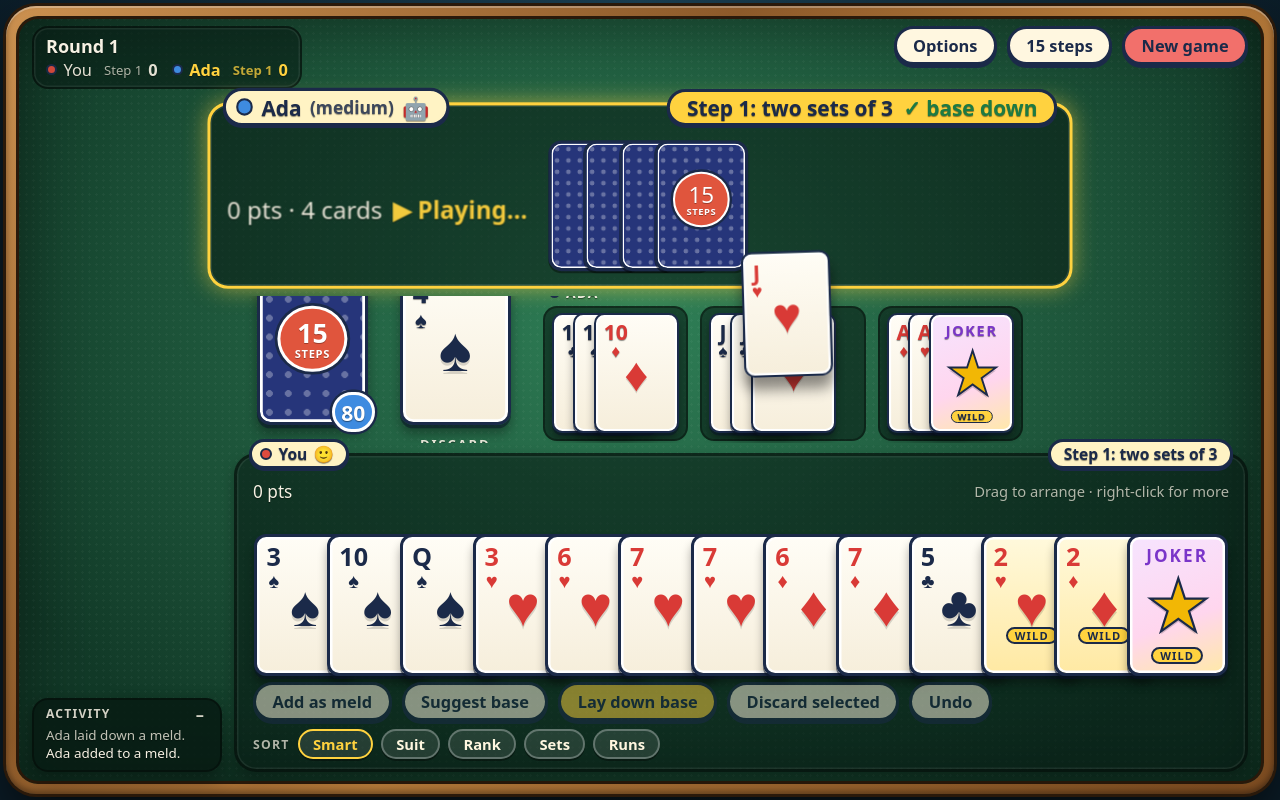
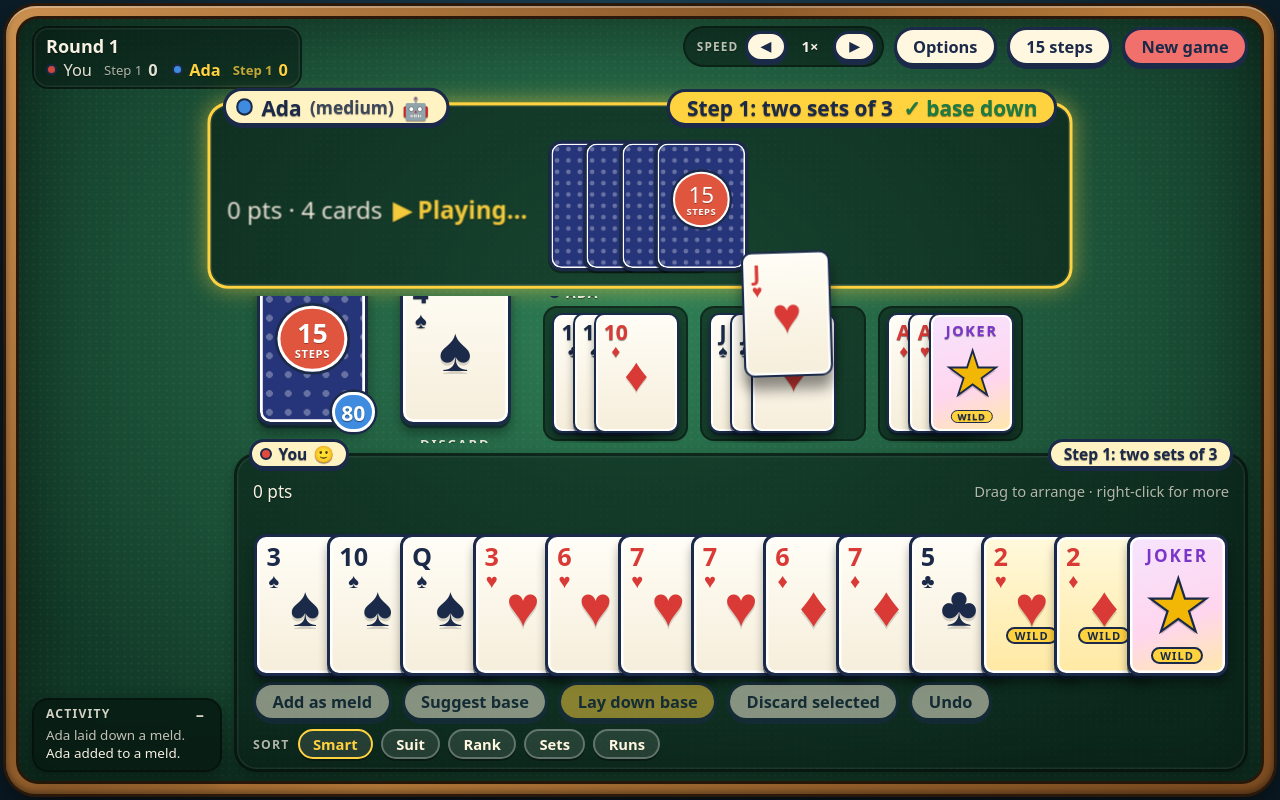
Before and after one commit to StevePearson-github/15-Steps, a React (Vite) app: page / in a window 1280 px wide. Both pictures are taken after a click on the button "Start game". Built offline with nearby package versions, Linux system fonts and the light colour scheme.

Commit message:
Speed arrows are always visible, in the top bar beside the menu buttons
Co-Authored-By: Claude Sonnet 5.5 <noreply@anthropic.com>
Claude-Session: https://claude.ai/code/session_01Lr52GrXhQxfMYyK1eJpHKU

```diff
--- a/src/ui/App.tsx
+++ b/src/ui/App.tsx
@@ -101,11 +101,17 @@ export function App({ aiDelayMs = 700 }: { aiDelayMs?: number }) {
         setSession(null);
       }}
       onUndo={() => setSession((s) => (s ? undo(s) : s))}
+      speed={{
+        label: speedLabel(speed),
+        canSlower: speed > 0,
+        canFaster: speed < SPEED_FACTORS.length - 1,
+        onSlower: () => setSpeed((s) => Math.max(0, s - 1)),
+        onFaster: () => setSpeed((s) => Math.min(SPEED_FACTORS.length - 1, s + 1)),
+      }}
       watch={{
         paused,
         onTogglePause: () => setPaused((p) => !p),
         onStep: advance,
-        speed: { label: speedLabel(speed), canSlower: speed > 0, canFaster: speed < SPEED_FACTORS.length - 1, onSlower: () => setSpeed((s) => Math.max(0, s - 1)), onFaster: () => setSpeed((s) => Math.min(SPEED_FACTORS.length - 1, s + 1)) },
       }}
     />
   );
--- a/src/ui/Table.tsx
+++ b/src/ui/Table.tsx
@@ -21,11 +21,9 @@ interface TableProps {
   /** Take back your last play this turn. */
   onUndo?: () => void;
   /** Controls for watching computers play (only used when there is no human seat). */
-  watch?: {
-    paused: boolean; onTogglePause: () => void; onStep: () => void;
-    /** The speed arrows: how fast the computers play and the cards fly. */
-    speed?: { label: string; canSlower: boolean; canFaster: boolean; onSlower: () => void; onFaster: () => void };
-  };
+  watch?: { paused: boolean; onTogglePause: () => void; onStep: () => void };
+  /** The speed arrows, always on screen: how fast the computers play and the cards fly. */
+  speed?: { label: string; canSlower: boolean; canFaster: boolean; onSlower: () => void; onFaster: () => void };
 }
 
 /** Things that are not "empty board": anything you can press, plus cards, melds, the hand and pop-ups. */
@@ -40,7 +38,7 @@ interface Choice {
   apply: (spec: MeldSpec) => void;
 }
 
-export function Table({ session, onAction, onNewGame, onUndo, watch }: TableProps) {
+export function Table({ session, onAction, onNewGame, onUndo, watch, speed }: TableProps) {
   const { state, seats, log } = session;
   const me = humanSeat(session);
   const player = me >= 0 ? state.players[me] : undefined;
@@ -316,13 +314,6 @@ export function Table({ session, onAction, onNewGame, onUndo, watch }: TableProp
         <button type="button" onClick={watch.onStep} disabled={!watch.paused || state.phase === 'gameOver'} title="Play one move">
           Step
         </button>
-        {watch.speed && (
-          <span className="speed" role="group" aria-label="Speed">
-            <button type="button" className="arrow" aria-label="Slower" title="Slower" disabled={!watch.speed.canSlower} onClick={watch.speed.onSlower}>◀</button>
-            <span className="speed-label" aria-live="polite">{watch.speed.label}</span>
-            <button type="button" className="arrow" aria-label="Faster" title="Faster" disabled={!watch.speed.canFaster} onClick={watch.speed.onFaster}>▶</button>
-          </span>
-        )}
         <label>
           <input type="checkbox" checked={showCards} onChange={(e) => setShowCards(e.target.checked)} /> Show the computers’ cards
         </label>
@@ -331,6 +322,14 @@ export function Table({ session, onAction, onNewGame, onUndo, watch }: TableProp
     )}
         <div className="topbar-right">
           <div className="topbar-buttons">
+            {speed && (
+              <span className="speed" role="group" aria-label="Speed" title="How fast the computers play">
+                <span className="speed-title">Speed</span>
+                <button type="button" className="arrow" aria-label="Slower" title="Slower" disabled={!speed.canSlower} onClick={speed.onSlower}>◀</button>
+                <span className="speed-label" aria-live="polite">{speed.label}</span>
+                <button type="button" className="arrow" aria-label="Faster" title="Faster" disabled={!speed.canFaster} onClick={speed.onFaster}>▶</button>
+              </span>
+            )}
             <button type="button" onClick={() => setShowOptions(true)}>Options</button>
             <button type="button" onClick={() => setShowSteps(true)}>15 steps</button>
             <button type="button" className="danger" onClick={onNewGame}>{watching ? 'Stop watching' : 'New game'}</button>
--- a/src/ui/styles.css
+++ b/src/ui/styles.css
@@ -558,3 +558,8 @@ button:focus-visible { outline: 3px solid var(--blue); outline-offset: 2px; }
 /* In the carousel every window, middle or side, is a plain stack (name bar, details, cards), never the two-column layout used for a lone opponent. */
 .opponents[data-carousel] .opponent { display: block !important; }
 .opponents[data-carousel] .opp-meta { white-space: normal; }
+
+/* The speed control is in the top bar in every game, beside the menu buttons. */
+.topbar-buttons { align-items: center; }
+.speed { background: var(--panel); border: 2px solid var(--panel-edge); border-radius: 999px; padding: 3px 6px 3px 12px; font-size: 0.9rem; }
+.speed-title { font-size: 0.72rem; font-weight: 700; letter-spacing: 0.1em; text-transform: uppercase; opacity: 0.75; margin-right: 2px; }
```
Also changed, not shown: 1 other file (tests, documents, lock files or other folders).
